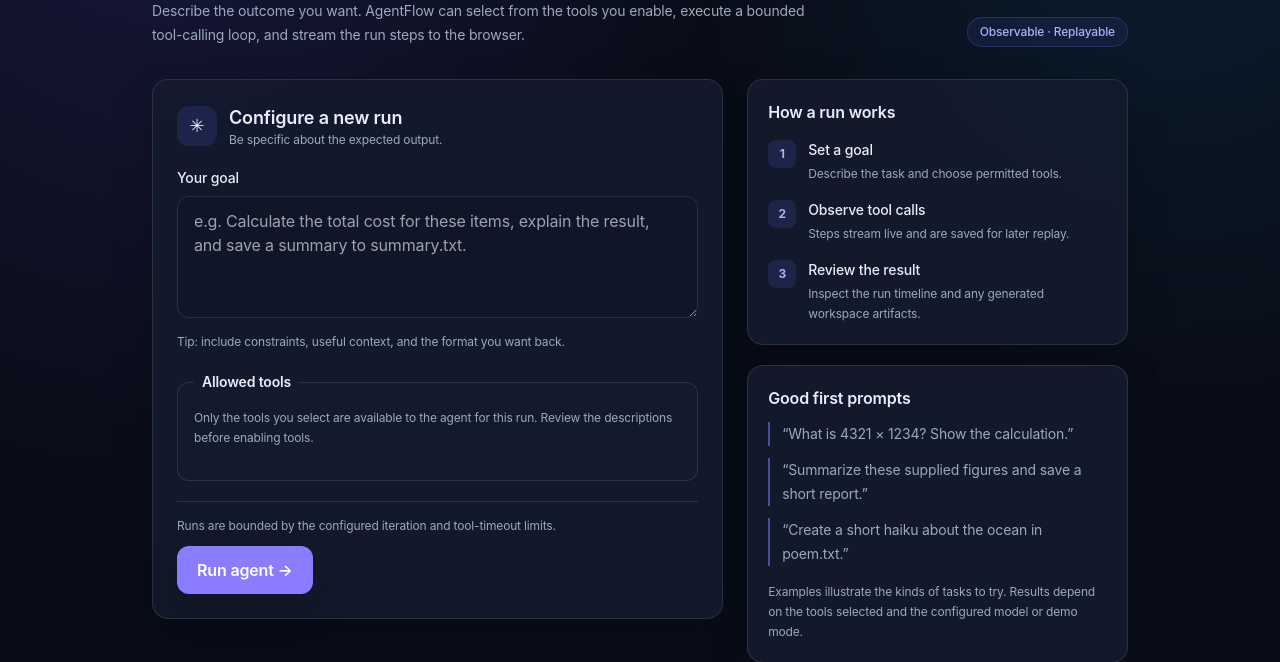
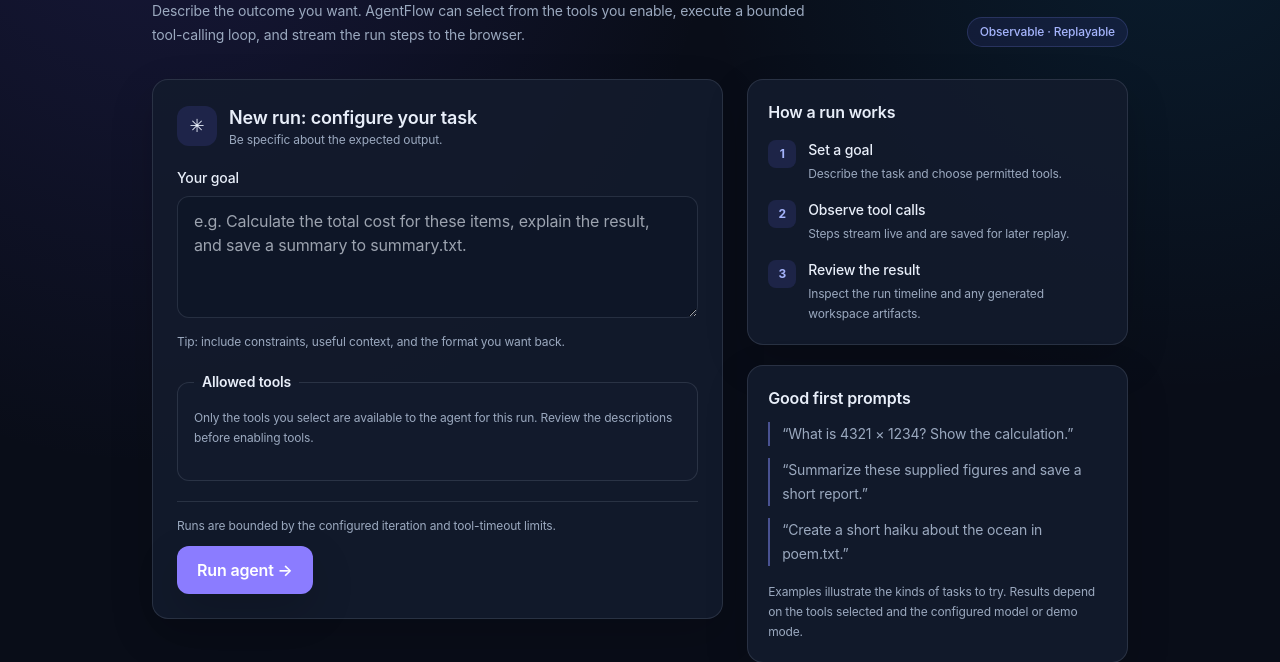
Before and after one commit to Kushe602/AI-Agent-Workflow-Automation-Tool, a FastAPI app: template app/templates/index.html in a window 1280 px wide. Shown: the part 190-852 px from the top of the page. Run offline with FastAPI, Linux system fonts and the light colour scheme; the template is opened without the code that fills it, so the values that code supplies are empty; some libraries are stand-ins or nearby versions.

Commit message:
Preserve New run dashboard label required by existing test

```diff
--- a/app/templates/index.html
+++ b/app/templates/index.html
@@ -23,7 +23,7 @@
       <div class="mb-5 flex items-center gap-3">
         <span class="flex h-10 w-10 items-center justify-center rounded-xl bg-indigo-500/15 text-lg">✳</span>
         <div>
-          <h2 class="text-lg font-semibold text-slate-900">Configure a new run</h2>
+          <h2 class="text-lg font-semibold text-slate-900">New run: configure your task</h2>
           <p class="text-xs text-slate-500">Be specific about the expected output.</p>
         </div>
       </div>
```
